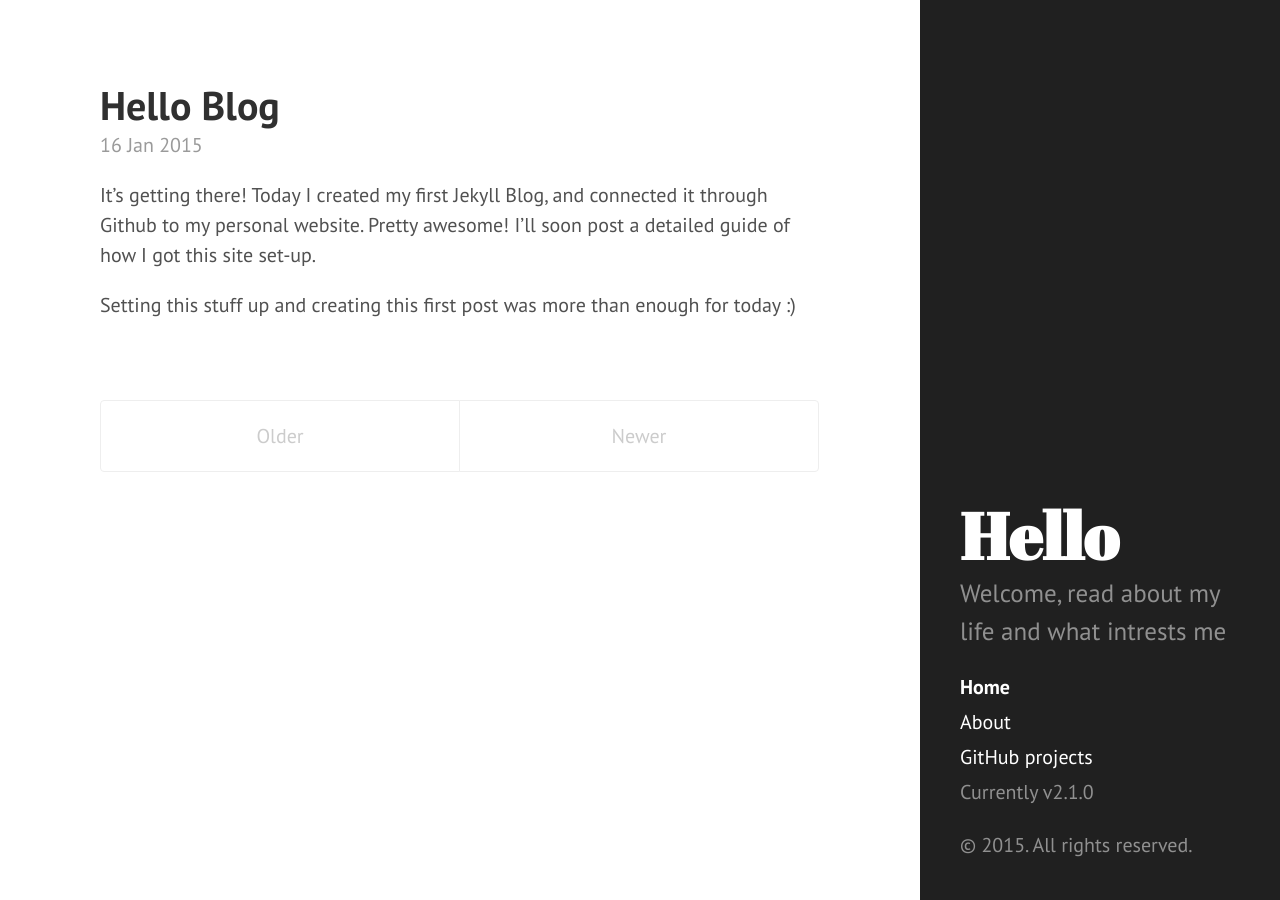
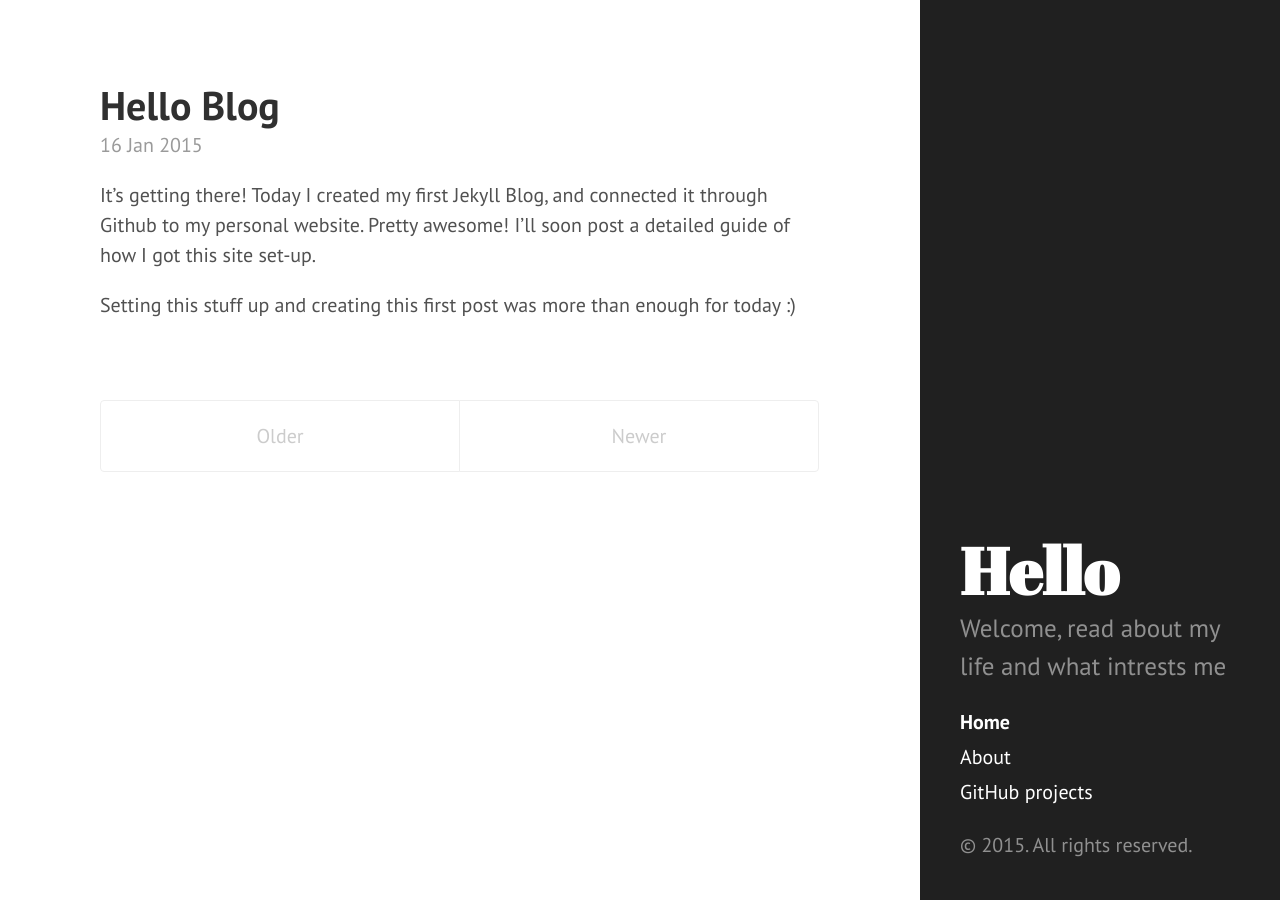
Before and after one commit to megawubs/megawubs.github.io, a Jekyll site: the page built from index.html, in a window 1280 px wide. Built offline with Jekyll 4.4.1, drawn with Linux system fonts in a browser that asks for light colours; Markdown is read by kramdown in place of the engine named in the settings; the list of posts is cut into pages by our own code.

Commit message:
Updated sidebar

```diff
--- a/_includes/sidebar.html
+++ b/_includes/sidebar.html
@@ -29,7 +29,6 @@
             {% endfor %}
 
             <a class="sidebar-nav-item" href="{{ site.github }}">GitHub projects</a>
-            <span class="sidebar-nav-item">Currently v{{ site.version }}</span>
         </nav>
 
         <p>&copy; {{ site.time | date: '%Y' }}. All rights reserved.</p>
```
